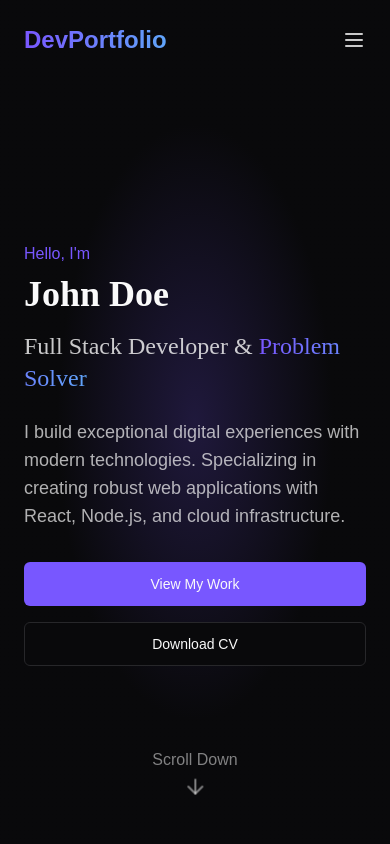
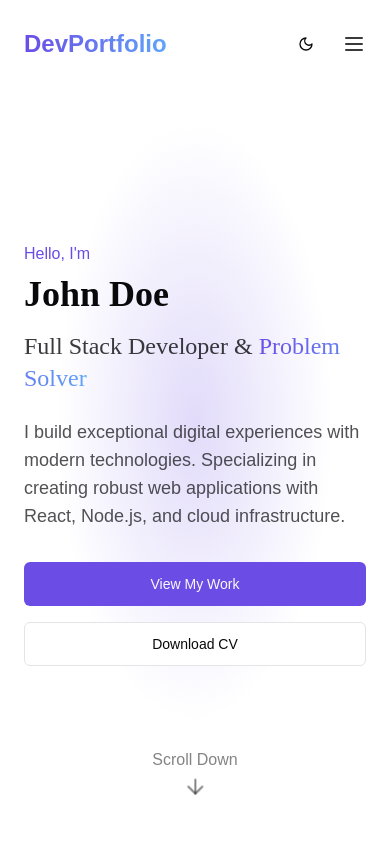
Before and after one commit to nazerhussain86/clever-web-canvas-freelancer, a React (Vite) app: page / in a window 390 px wide. Shown: the top 844 px of the page. Built offline with nearby package versions, Linux system fonts and the light colour scheme.

Commit message:
Refactor: Implement light theme
Implement light theme for the application.

```diff
--- a/src/components/Header.tsx
+++ b/src/components/Header.tsx
@@ -1,11 +1,13 @@
 
 import { useState, useEffect } from "react";
 import { Button } from "@/components/ui/button";
-import { Menu, X } from "lucide-react";
+import { Menu, X, Sun, Moon } from "lucide-react";
+import { useTheme } from "./ThemeProvider";
 
 const Header = () => {
   const [isMenuOpen, setIsMenuOpen] = useState(false);
   const [scrolled, setScrolled] = useState(false);
+  const { theme, setTheme } = useTheme();
 
   useEffect(() => {
     const handleScroll = () => {
@@ -28,6 +30,10 @@ const Header = () => {
     { name: "Skills", href: "#skills" },
     { name: "Contact", href: "#contact" },
   ];
+
+  const toggleTheme = () => {
+    setTheme(theme === "light" ? "dark" : "light");
+  };
 
   return (
     <header
@@ -53,16 +59,24 @@ const Header = () => {
               {link.name}
             </a>
           ))}
+          <Button onClick={toggleTheme} variant="ghost" size="icon">
+            {theme === "light" ? <Moon size={20} /> : <Sun size={20} />}
+          </Button>
           <Button>Hire Me</Button>
         </nav>
 
         {/* Mobile Menu Button */}
-        <button
-          className="md:hidden text-foreground/80 hover:text-primary"
-          onClick={() => setIsMenuOpen(!isMenuOpen)}
-        >
-          {isMenuOpen ? <X size={24} /> : <Menu size={24} />}
-        </button>
+        <div className="md:hidden flex items-center space-x-2">
+          <Button onClick={toggleTheme} variant="ghost" size="icon" className="mr-2">
+            {theme === "light" ? <Moon size={20} /> : <Sun size={20} />}
+          </Button>
+          <button
+            className="text-foreground/80 hover:text-primary"
+            onClick={() => setIsMenuOpen(!isMenuOpen)}
+          >
+            {isMenuOpen ? <X size={24} /> : <Menu size={24} />}
+          </button>
+        </div>
       </div>
 
       {/* Mobile Navigation */}
--- /dev/null
+++ b/src/components/ThemeProvider.tsx
@@ -0,0 +1,65 @@
+
+import { createContext, useContext, useEffect, useState } from "react";
+
+type Theme = "dark" | "light" | "system";
+
+type ThemeProviderProps = {
+  children: React.ReactNode;
+  defaultTheme?: Theme;
+  storageKey?: string;
+};
+
+type ThemeProviderState = {
+  theme: Theme;
+  setTheme: (theme: Theme) => void;
+};
+
+const initialState: ThemeProviderState = {
+  theme: "light",
+  setTheme: () => null,
+};
+
+const ThemeProviderContext = createContext<ThemeProviderState>(initialState);
+
+export function ThemeProvider({
+  children,
+  defaultTheme = "light",
+  storageKey = "portfolio-theme",
+  ...props
+}: ThemeProviderProps) {
+  const [theme, setTheme] = useState<Theme>(
+    () => (localStorage.getItem(storageKey) as Theme) || defaultTheme
+  );
+
+  useEffect(() => {
+    const root = window.document.documentElement;
+
+    root.classList.remove("dark");
+
+    if (theme === "dark") {
+      root.classList.add("dark");
+    }
+
+    localStorage.setItem(storageKey, theme);
+  }, [theme, storageKey]);
+
+  const value = {
+    theme,
+    setTheme: (theme: Theme) => setTheme(theme),
+  };
+
+  return (
+    <ThemeProviderContext.Provider value={value} {...props}>
+      {children}
+    </ThemeProviderContext.Provider>
+  );
+}
+
+export const useTheme = () => {
+  const context = useContext(ThemeProviderContext);
+
+  if (context === undefined)
+    throw new Error("useTheme must be used within a ThemeProvider");
+
+  return context;
+};
--- a/src/index.css
+++ b/src/index.css
@@ -7,6 +7,48 @@
 
 @layer base {
   :root {
+    /* Light theme variables */
+    --background: 0 0% 100%;
+    --foreground: 240 10% 3.9%;
+
+    --card: 0 0% 100%;
+    --card-foreground: 240 10% 3.9%;
+
+    --popover: 0 0% 100%;
+    --popover-foreground: 240 10% 3.9%;
+
+    --primary: 252 75% 60%;
+    --primary-foreground: 0 0% 98%;
+
+    --secondary: 240 4.8% 95.9%;
+    --secondary-foreground: 240 5.9% 10%;
+
+    --muted: 240 4.8% 95.9%;
+    --muted-foreground: 240 3.8% 46.1%;
+
+    --accent: 240 4.8% 95.9%;
+    --accent-foreground: 240 5.9% 10%;
+
+    --destructive: 0 84.2% 60.2%;
+    --destructive-foreground: 0 0% 98%;
+
+    --border: 240 5.9% 90%;
+    --input: 240 5.9% 90%;
+    --ring: 252 75% 60%;
+
+    --radius: 0.5rem;
+
+    --sidebar-background: 0 0% 98%;
+    --sidebar-foreground: 240 5.3% 26.1%;
+    --sidebar-primary: 240 5.9% 10%;
+    --sidebar-primary-foreground: 0 0% 98%;
+    --sidebar-accent: 240 4.8% 95.9%;
+    --sidebar-accent-foreground: 240 5.9% 10%;
+    --sidebar-border: 220 13% 91%;
+    --sidebar-ring: 217.2 91.2% 59.8%;
+  }
+
+  .dark {
     --background: 240 10% 3.9%;
     --foreground: 0 0% 98%;
 
@@ -34,47 +76,6 @@
     --border: 240 3.7% 15.9%;
     --input: 240 3.7% 15.9%;
     --ring: 252 100% 67%;
-
-    --radius: 0.5rem;
-
-    --sidebar-background: 0 0% 98%;
-    --sidebar-foreground: 240 5.3% 26.1%;
-    --sidebar-primary: 240 5.9% 10%;
-    --sidebar-primary-foreground: 0 0% 98%;
-    --sidebar-accent: 240 4.8% 95.9%;
-    --sidebar-accent-foreground: 240 5.9% 10%;
-    --sidebar-border: 220 13% 91%;
-    --sidebar-ring: 217.2 91.2% 59.8%;
-  }
-
-  .light {
-    --background: 0 0% 98%;
-    --foreground: 240 10% 3.9%;
-
-    --card: 0 0% 100%;
-    --card-foreground: 240 10% 3.9%;
-
-    --popover: 0 0% 100%;
-    --popover-foreground: 240 10% 3.9%;
-
-    --primary: 252 75% 60%;
-    --primary-foreground: 0 0% 98%;
-
-    --secondary: 240 4.8% 95.9%;
-    --secondary-foreground: 240 5.9% 10%;
-
-    --muted: 240 4.8% 95.9%;
-    --muted-foreground: 240 3.8% 46.1%;
-
-    --accent: 240 4.8% 95.9%;
-    --accent-foreground: 240 5.9% 10%;
-
-    --destructive: 0 84.2% 60.2%;
-    --destructive-foreground: 0 0% 98%;
-
-    --border: 240 5.9% 90%;
-    --input: 240 5.9% 90%;
-    --ring: 252 75% 60%;
   }
 }
 
--- a/src/pages/Index.tsx
+++ b/src/pages/Index.tsx
@@ -6,9 +6,11 @@ import Projects from "@/components/Projects";
 import Skills from "@/components/Skills";
 import Contact from "@/components/Contact";
 import Footer from "@/components/Footer";
+import { ThemeProvider } from "@/components/ThemeProvider";
 
 const Index = () => {
   return (
+    <ThemeProvider defaultTheme="light" storageKey="portfolio-theme">
       <div className="bg-background text-foreground min-h-screen">
         <Header />
         <main>
@@ -20,6 +22,7 @@ const Index = () => {
         </main>
         <Footer />
       </div>
+    </ThemeProvider>
   );
 };
 
```
Lines whose indentation alone changed are shown as unchanged.
